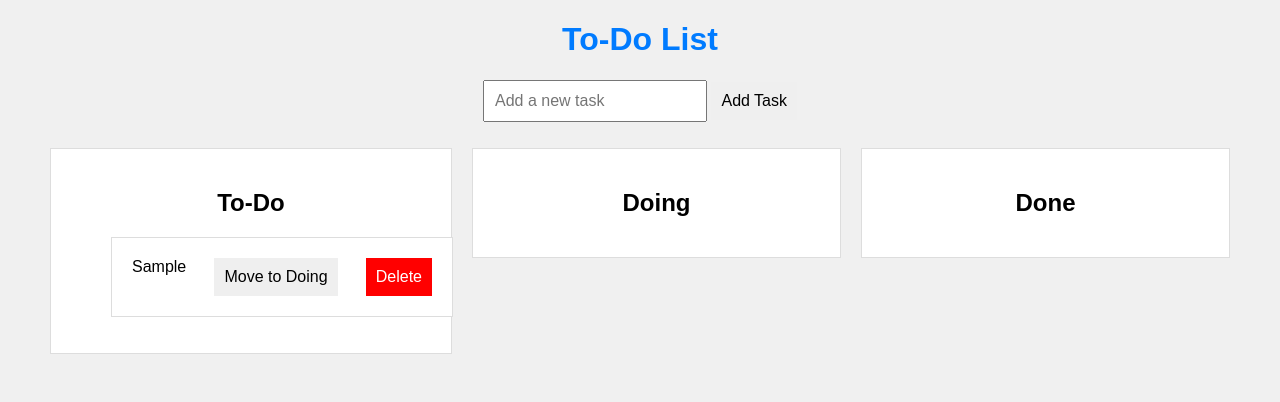
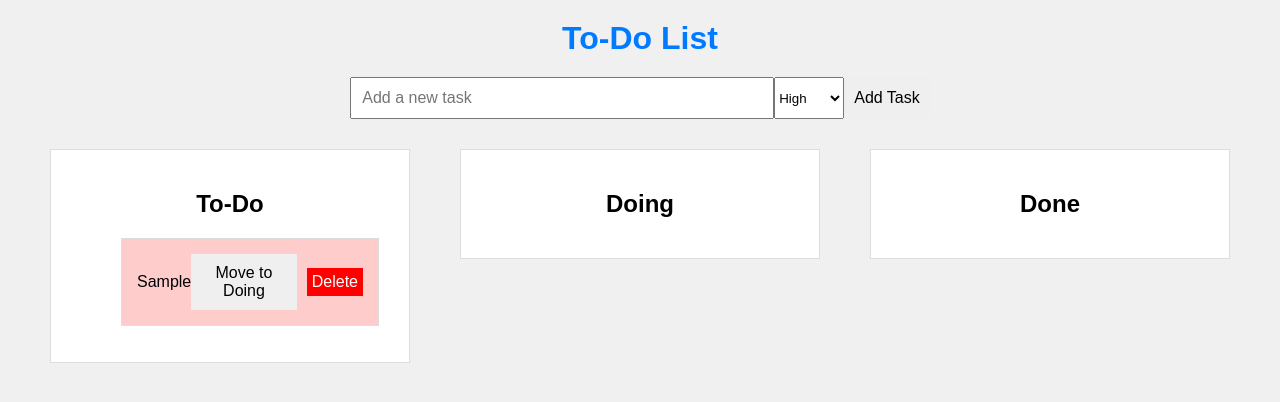
Before and after one commit to To-Do-List-WUST/To-Do_List, a plain HTML site: page index.html in a window 1280 px wide. Both pictures are taken after typing "Sample" into the empty fields and a click on the button "Add Task". Drawn offline with Linux system fonts and the light colour scheme.

Commit message:
Optimize GUI and add priority

```diff
--- a/index.html
+++ b/index.html
@@ -11,6 +11,11 @@
     <h1>To-Do List</h1>
     <div class="input-container">
         <input type="text" id="taskInput" placeholder="Add a new task">
+        <select id="prioritySelect">
+            <option value="high">High</option>
+            <option value="medium">Medium</option>
+            <option value="low">Low</option>
+        </select>
         <button id="addTaskButton">Add Task</button>
         <p id="errormessage" style="color: red;"></p>
     </div>
--- a/script.js
+++ b/script.js
@@ -10,10 +10,21 @@ document.addEventListener('DOMContentLoaded',function(){
 });
 
 // 创建任务的html属性，模块化开发
-function createTaskElement(taskText) {
+function createTaskElement(taskText,prioritySelect) {
     const listItem = document.createElement('li');
     listItem.textContent = taskText;
-
+    // 根据不同优先级设置不同背景颜色
+    switch(prioritySelect){
+        case 'high':
+            listItem.style.backgroundColor = '#ffcccc'; //红色背景，最高优先级
+            break;
+        case 'medium':
+            listItem.style.backgroundColor = '#fff4cc'; //黄色背景，中优先级
+            break;
+        case 'low':
+            listItem.style.backgroundColor = '#ccffcc'; //绿色背景，低优先级
+            break;
+    }
     const completeButton = document.createElement('button');
     completeButton.textContent = "Move to Doing";
     completeButton.onclick = function () {
@@ -41,6 +52,7 @@ function createTaskElement(taskText) {
 function addTask() {
     const taskInput = document.getElementById('taskInput');
     const taskText = taskInput.value.trim();
+    const prioritySelect = document.getElementById('prioritySelect').value;
     const errormessage = document.getElementById('errormessage');
     if (taskText === "") {
         // alert("Task cannot be empty. Please enter a task.")
@@ -50,7 +62,7 @@ function addTask() {
 
     errormessage.textContent="";
     const taskList = document.getElementById('todoList');
-    const newTask = createTaskElement(taskText);
+    const newTask = createTaskElement(taskText,prioritySelect);
     taskList.appendChild(newTask);
 
     taskInput.value = "";// 清除输入框内容
--- a/style.css
+++ b/style.css
@@ -2,37 +2,48 @@ body{
     font-family: Arial, san-serif;
     text-align: center;
     background-color: #f0f0f0;
+    margin: 0;
+    padding: 0;
+    box-sizing: border-box;/*使元素的宽度和高度包含内边距和边框，方便布局*/
 }
 h1 {
-    color: #007BFF
+    color: #007BFF;
+    margin: 20px 0;
 }
 .input-container{
-    margin: 10px;
+    margin: 20px auto;
+    max-width: 600px;
+    display: flex;
+    flex-wrap: wrap;
+    justify-content: center; /*沿着水平轴居中*/
 }
 input[type="text"]{
     padding: 10px;
     font-size: 16px;
-    width: 200px;
+    flex: 1;
+    min-width: 200px;
+    max-width: 400px;
 }
 button{
     padding: 10px;
     font-size: 16px;
     cursor: pointer;
     border: none;
+    marigin-left: 5px;
 }
 #tasklist{
     list-style-type: none;
     padding: 0;
 }
 li {
-    background: #fff;
-    padding: 20px;
-    margin: 10px auto;
-    width: 300px;
-    text-align: left;
+    background: #f0f0f0;
+    padding: 15px;
+    margin: 10px;
     border: 1px solid #ddd;
     display: flex;
+    flex-wrap: flex;
     justify-content: space-between;
+    align-items: center;
     transition: background-color 0.3s ease;
 }
 li:hover{
@@ -47,14 +58,17 @@ li:hover{
     color: white;
     border: none;
     cursor: pointer;
+    padding: 5px;
+    margin-left: 10px;
 }
 #todocontainer, #doingcontainer, #donecontainer{
     background: #fff;
     padding: 20px;
     border: 1px solid #ddd;
     width: 30%;
-    box-sizing: boreder-box;
+    box-sizing: border-box;
     margin: 10px;
+    min-width: 250px;
 }
 #errormessage{
     margin-top: 10px;
@@ -62,8 +76,26 @@ li:hover{
 }
 .task-sections{
     display: flex;
+    flex-wrap: wrap;
     justify-content: space-between;
     align-items: flex-start;
     max-width: 1200px;
-    margin: 0 auto;
+    margin: 20px auto;
 }
+@media screen and (max-width: 768px){/*为手机屏幕设计样式*/
+    .task-sections{
+        flex-direction: column;
+        align-items: center;
+    }
+    #todocontainer, #donecontainer, #doingcontainer{
+        width: 90%;
+        margin: 15px 0;
+    }
+    button{
+        margin-top: 10px;
+    }
+    li{
+        flex-direction: column;
+        align-items: flex-start;
+    }
+}
```
